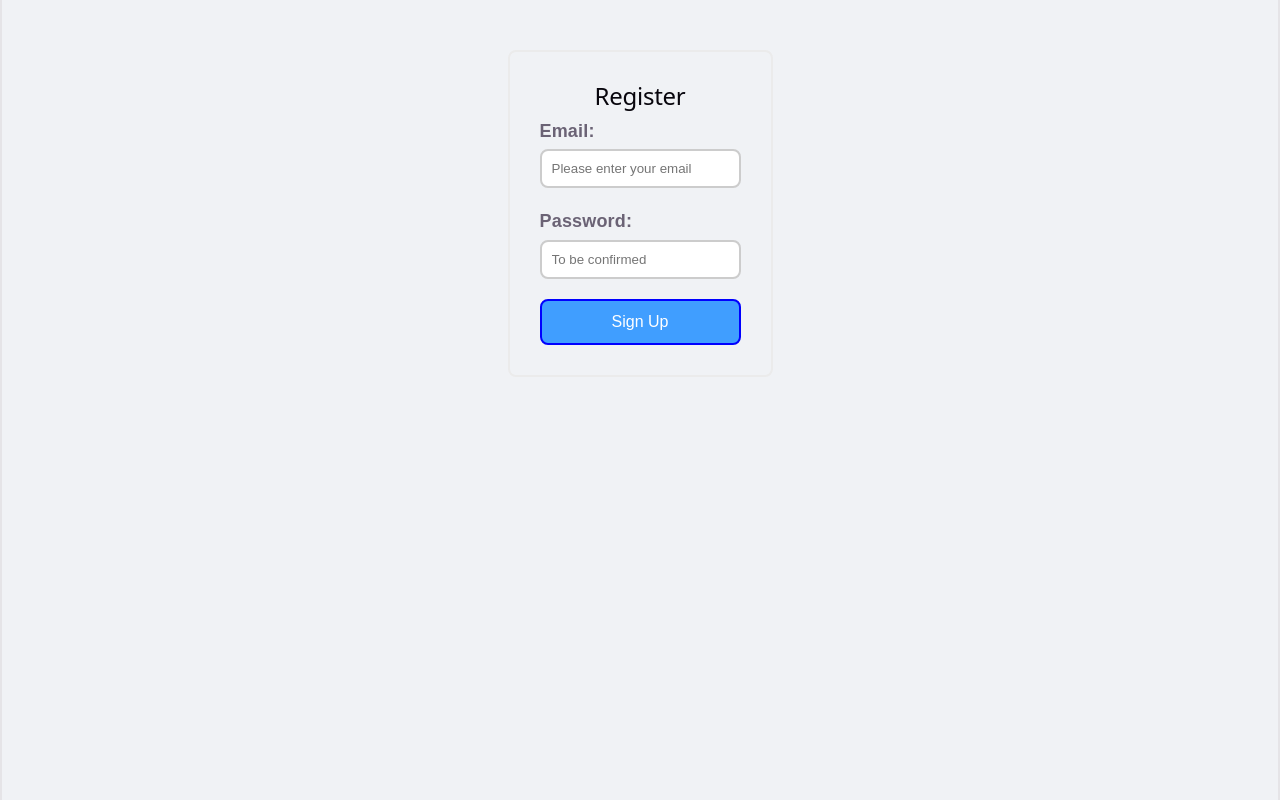
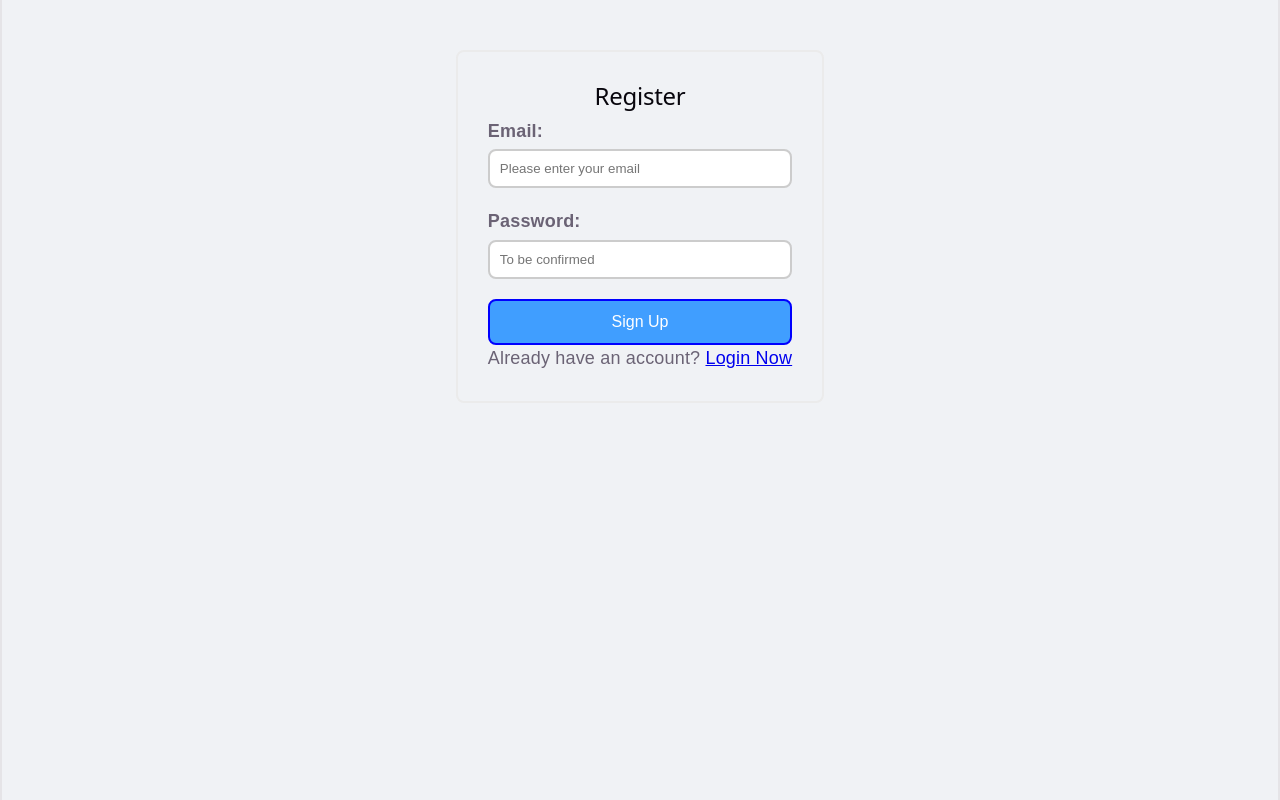
Before and after one commit to bhimanbaghel/JobPing, a Vue app in the folder frontend/: page /register in a window 1280 px wide. Built offline with nearby package versions, Linux system fonts and the light colour scheme.

Commit message:
Add title and logic between the login and register function.

```diff
--- a/frontend/index.html
+++ b/frontend/index.html
@@ -4,10 +4,10 @@
     <meta charset="UTF-8" />
     <link rel="icon" type="image/svg+xml" href="/favicon.svg" />
     <meta name="viewport" content="width=device-width, initial-scale=1.0" />
-    <title>frontend</title>
+    <title>JobPing Dashboard</title>
   </head>
   <body>
     <div id="app"></div>
-    <script type="module" src="/src/main.js"></script>
+    <script type="module" src="./src/main.js"></script>
   </body>
 </html>
--- a/frontend/src/views/LoginView.vue
+++ b/frontend/src/views/LoginView.vue
@@ -18,6 +18,16 @@
       </div>
 
       <button type="submit">Sign In</button>
+
+
+      <div class="register-link">
+              <p> Need an account?
+                <router-link to="/register">Register Now</router-link>
+              </p>
+            </div>
+
+
+
     </form>
   </div>
 </template>
--- a/frontend/src/views/RegisterView.vue
+++ b/frontend/src/views/RegisterView.vue
@@ -18,6 +18,16 @@
       </div>
 
       <button type="submit">Sign Up</button>
+
+
+            <div class="login-link">
+                    <p> Already have an account?
+                      <router-link to="/login">Login Now</router-link>
+                    </p>
+                  </div>
+
+
+
     </form>
   </div>
 </template>
```
